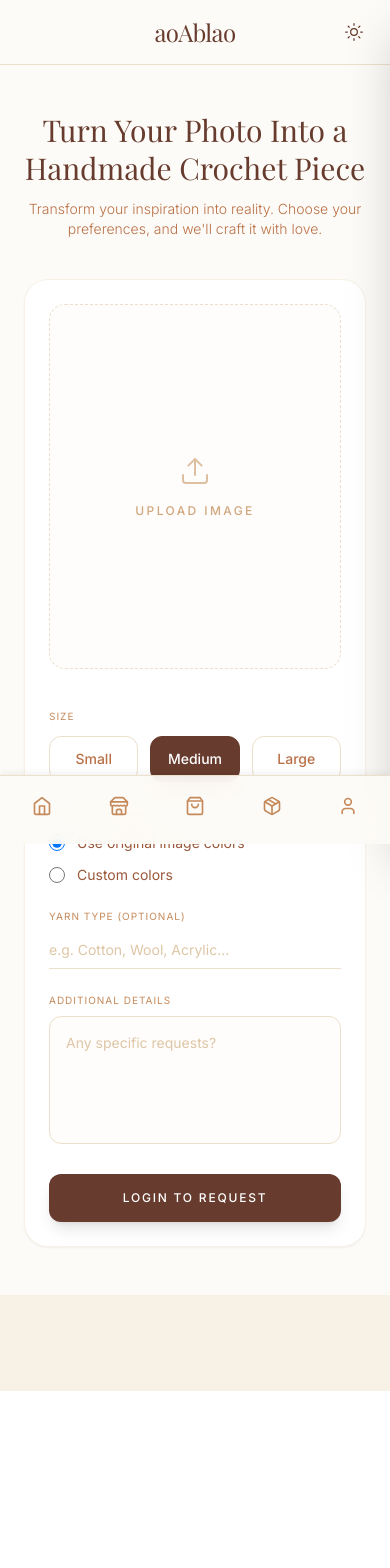
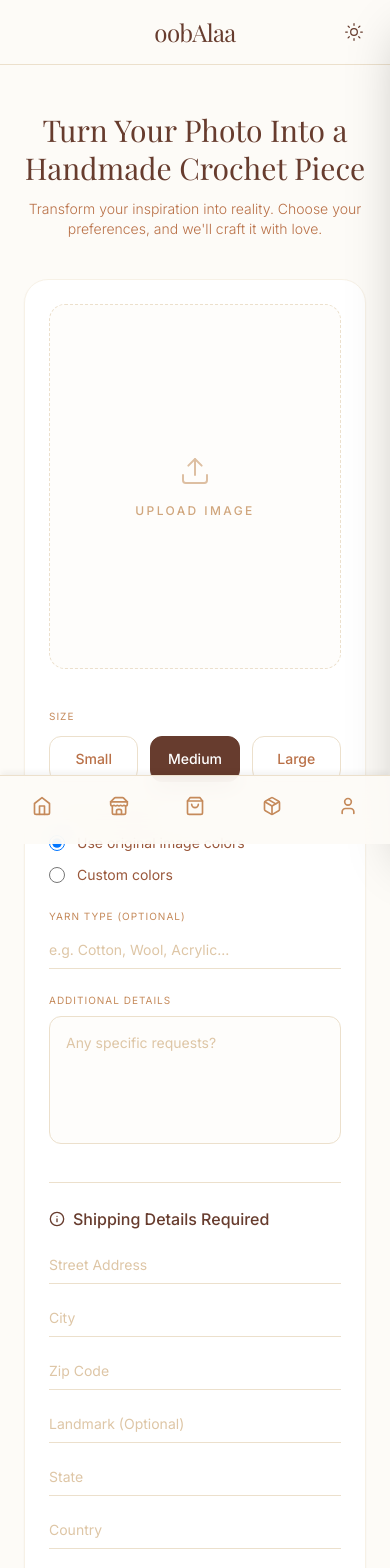
Before and after one commit to ehsaancode/crochetApp, a React (Vite) app: page /custom-order in a window 390 px wide. Shown: the top 1568 px of the page. Before the commit the page ends 1391 px from the top, so only its background shows below. Built offline with nearby package versions, Linux system fonts and the light colour scheme; no server answers; a web font is replaced by a local one.

Commit message:
fix custom order address issue

```diff
--- a/src/pages/CustomOrder.jsx
+++ b/src/pages/CustomOrder.jsx
@@ -1,4 +1,4 @@
-import React, { useState, useRef, useContext } from 'react';
+import React, { useState, useRef, useContext, useEffect } from 'react';
 import { Upload, X, Info } from 'lucide-react';
 import { motion, AnimatePresence } from 'framer-motion';
 import { ShopContext } from '../context/ShopContext';
@@ -8,7 +8,7 @@ import { toast } from 'react-toastify';
 import axios from 'axios';
 
 function CustomOrder() {
-    const { token, backendUrl } = useContext(ShopContext);
+    const { token, backendUrl, userData, fetchUserProfile } = useContext(ShopContext); // added userData
     // Force local backend for testing if needed, or user needs to update env.
     // console.log("Using Backend URL:", backendUrl);
     const navigate = useNavigate();
@@ -19,6 +19,32 @@ function CustomOrder() {
     const [colorOption, setColorOption] = useState('original'); // 'original' or 'custom'
     const [customColor, setCustomColor] = useState('');
     const [yarnType, setYarnType] = useState('');
+
+    const [addressData, setAddressData] = useState({
+        street: '', city: '', state: '', zip: '', country: '', phone: '', landmark: ''
+    });
+
+    const isAddressMissing = !userData?.address?.street || !userData?.address?.city || !userData?.address?.state || !userData?.address?.zip || !userData?.address?.country || !userData?.phone;
+
+    useEffect(() => {
+        if (userData) {
+            setAddressData({
+                street: userData.address?.street || '',
+                city: userData.address?.city || '',
+                state: userData.address?.state || '',
+                zip: userData.address?.zip || '',
+                landmark: userData.address?.landmark || '',
+                country: userData.address?.country || '',
+                phone: userData.phone || '',
+
+            });
+        }
+    }, [userData]);
+
+    const handleAddressChange = (e) => {
+        const { name, value } = e.target;
+        setAddressData(prev => ({ ...prev, [name]: value }));
+    };
 
     const fileInputRef = useRef(null);
 
@@ -73,6 +99,13 @@ function CustomOrder() {
             return;
         }
 
+        if (isAddressMissing) {
+            if (!addressData.street || !addressData.city || !addressData.state || !addressData.zip || !addressData.country || !addressData.phone) {
+                toast.error("Please complete your shipping details");
+                return;
+            }
+        }
+
         // Use a toast ID to update it later
         const toastId = toast.loading("Submitting your request...");
         setLoading(true);
@@ -85,6 +118,16 @@ function CustomOrder() {
             formData.append('customColor', customColor);
             formData.append('yarnType', yarnType);
             formData.append('description', description);
+
+            if (isAddressMissing) {
+                formData.append('street', addressData.street);
+                formData.append('city', addressData.city);
+                formData.append('state', addressData.state);
+                formData.append('zip', addressData.zip);
+                formData.append('country', addressData.country);
+                formData.append('phone', addressData.phone);
+                if (addressData.landmark) formData.append('landmark', addressData.landmark);
+            }
 
             console.log("Sending Custom Order Request...", { size, colorOption, description });
 
@@ -258,6 +301,24 @@ function CustomOrder() {
                                     ></textarea>
                                 </div>
 
+                                {/* Address Form (Conditional) */}
+                                {isAddressMissing && (
+                                    <div className="border-t border-silk-200 dark:border-silk-800 pt-6 mt-2 animate-fade-in">
+                                        <h4 className="font-medium text-silk-900 dark:text-silk-100 mb-4 flex items-center gap-2">
+                                            <Info className="w-4 h-4" /> Shipping Details Required
+                                        </h4>
+                                        <div className="grid grid-cols-1 md:grid-cols-2 gap-4">
+                                            <input name="street" value={addressData.street} onChange={handleAddressChange} placeholder="Street Address" className="w-full bg-transparent border-b border-silk-200 dark:border-silk-800 py-2 text-sm focus:outline-none focus:border-silk-900 dark:text-white placeholder-silk-300 dark:placeholder-silk-700" required />
+                                            <input name="city" value={addressData.city} onChange={handleAddressChange} placeholder="City" className="w-full bg-transparent border-b border-silk-200 dark:border-silk-800 py-2 text-sm focus:outline-none focus:border-silk-900 dark:text-white placeholder-silk-300 dark:placeholder-silk-700" required />
+                                            <input name="zip" value={addressData.zip} onChange={handleAddressChange} placeholder="Zip Code" className="w-full bg-transparent border-b border-silk-200 dark:border-silk-800 py-2 text-sm focus:outline-none focus:border-silk-900 dark:text-white placeholder-silk-300 dark:placeholder-silk-700" required />
+                                            <input name="landmark" value={addressData.landmark} onChange={handleAddressChange} placeholder="Landmark (Optional)" className="w-full bg-transparent border-b border-silk-200 dark:border-silk-800 py-2 text-sm focus:outline-none focus:border-silk-900 dark:text-white placeholder-silk-300 dark:placeholder-silk-700" />
+                                            <input name="state" value={addressData.state} onChange={handleAddressChange} placeholder="State" className="w-full bg-transparent border-b border-silk-200 dark:border-silk-800 py-2 text-sm focus:outline-none focus:border-silk-900 dark:text-white placeholder-silk-300 dark:placeholder-silk-700" required />
+                                            <input name="country" value={addressData.country} onChange={handleAddressChange} placeholder="Country" className="w-full bg-transparent border-b border-silk-200 dark:border-silk-800 py-2 text-sm focus:outline-none focus:border-silk-900 dark:text-white placeholder-silk-300 dark:placeholder-silk-700" required />
+                                            <input name="phone" value={addressData.phone} onChange={handleAddressChange} placeholder="Phone Number" className="w-full bg-transparent border-b border-silk-200 dark:border-silk-800 py-2 text-sm focus:outline-none focus:border-silk-900 dark:text-white placeholder-silk-300 dark:placeholder-silk-700" required />
+                                        </div>
+                                    </div>
+                                )}
+
                                 <button
                                     type="submit"
                                     disabled={loading}
```
Also changed, not shown: 1 other file (tests, documents, lock files or other folders).
